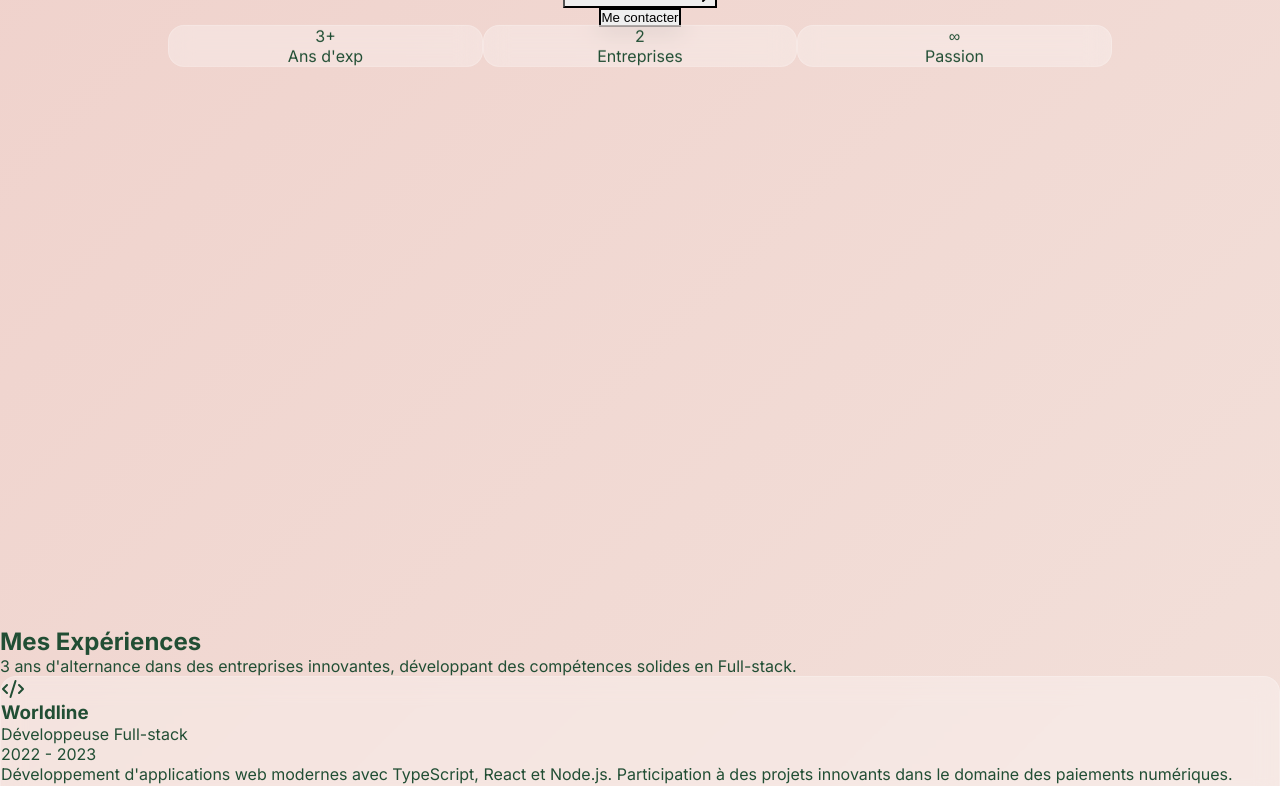
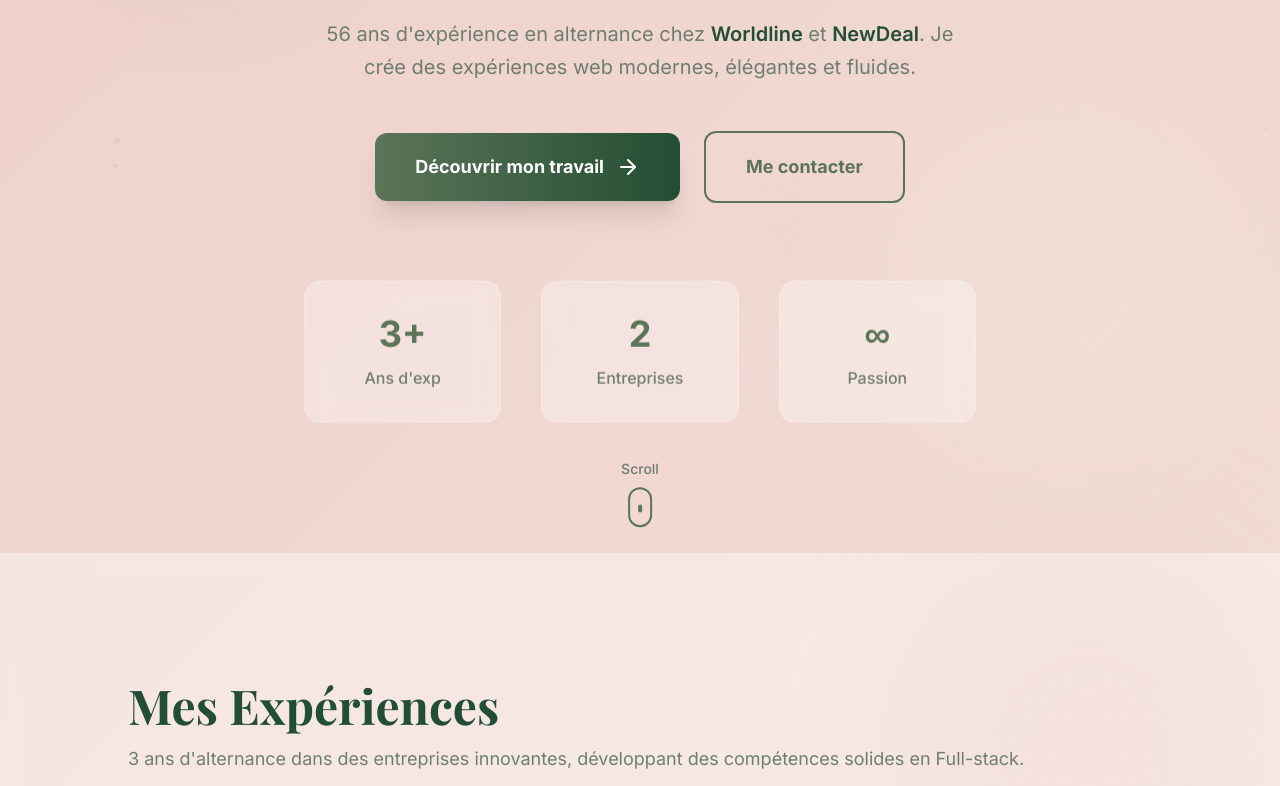
Before and after one commit to Chleau/mes-devops-portofolio, a Next.js app: page / in a window 1280 px wide. Shown: the part 420-1206 px from the top of the page. Built offline with nearby package versions, Linux system fonts and the light colour scheme.

Commit message:
refactor: update styles and dependencies for improved theming and layout

```diff
--- a/app/globals.css
+++ b/app/globals.css
@@ -1,12 +1,15 @@
 @import url('https://fonts.googleapis.com/css2?family=Inter:wght@400;500;600;700&family=Playfair+Display:wght@400;500;600;700&display=swap');
-@tailwind base;
-@tailwind components;
-@tailwind utilities;
+@import 'tailwindcss';
 
-* {
-  margin: 0;
-  padding: 0;
-  box-sizing: border-box;
+@theme {
+  --color-almond-light: #efd0ca;
+  --color-pale-oak: #f5ede7;
+  --color-dark-spruce: #214e34;
+  --color-dusty-olive: #5c7457;
+  --color-grey-olive: #6e7e70;
+
+  --font-display: 'Playfair Display', serif;
+  --font-sans: 'Inter', sans-serif;
 }
 
 html {
@@ -14,9 +17,9 @@ html {
 }
 
 body {
-  background: linear-gradient(135deg, #efd0ca 0%, #f5ede7 100%);
-  color: #214e34;
-  font-family: 'Inter', sans-serif;
+  background: linear-gradient(135deg, var(--color-almond-light) 0%, var(--color-pale-oak) 100%);
+  color: var(--color-dark-spruce);
+  font-family: var(--font-sans);
   overflow-x: hidden;
 }
 
@@ -40,14 +43,14 @@ body {
 }
 
 ::-webkit-scrollbar-track {
-  background-color: #efd0ca;
+  background-color: var(--color-almond-light);
 }
 
 ::-webkit-scrollbar-thumb {
-  background-color: #5c7457;
+  background-color: var(--color-dusty-olive);
   border-radius: 4px;
 }
 
 ::-webkit-scrollbar-thumb:hover {
-  background-color: #214e34;
+  background-color: var(--color-dark-spruce);
 }
--- a/tailwind.config.ts
+++ /dev/null
@@ -1,72 +0,0 @@
-import type { Config } from 'tailwindcss';
-
-const config: Config = {
-  content: [
-    './app/**/*.{js,ts,jsx,tsx,mdx}',
-    './components/**/*.{js,ts,jsx,tsx,mdx}',
-  ],
-  theme: {
-    extend: {
-      colors: {
-        // Custom palette
-        'almond': '#EFD0CA',
-        'almond-light': '#F5DED1',
-        'almond-dark': '#E8BFB2',
-        'pale-oak': '#C1BCAC',
-        'pale-oak-light': '#D0C9B8',
-        'pale-oak-dark': '#B2ADA0',
-        'grey-olive': '#979B8D',
-        'grey-olive-light': '#A6AAA0',
-        'grey-olive-dark': '#88897B',
-        'dusty-olive': '#5C7457',
-        'dusty-olive-light': '#6B8565',
-        'dusty-olive-dark': '#4D6348',
-        'dark-spruce': '#214E34',
-        'dark-spruce-light': '#2F6848',
-        'dark-spruce-dark': '#1A3D29',
-      },
-      fontFamily: {
-        sans: ['Inter', 'sans-serif'],
-        display: ['Playfair Display', 'serif'],
-      },
-      borderRadius: {
-        'xl': '20px',
-        '2xl': '32px',
-        '3xl': '48px',
-      },
-      boxShadow: {
-        'glass': '0 8px 32px rgba(0, 0, 0, 0.1)',
-        'glass-lg': '0 25px 50px rgba(0, 0, 0, 0.15)',
-      },
-      animation: {
-        'float': 'float 3s ease-in-out infinite',
-        'float-slow': 'float 4s ease-in-out infinite',
-        'glow': 'glow 2s ease-in-out infinite',
-        'shimmer': 'shimmer 3s ease-in-out infinite',
-      },
-      keyframes: {
-        float: {
-          '0%, 100%': { transform: 'translateY(0px)' },
-          '50%': { transform: 'translateY(-20px)' },
-        },
-        glow: {
-          '0%, 100%': { opacity: '1' },
-          '50%': { opacity: '0.8' },
-        },
-        shimmer: {
-          '0%': { backgroundPosition: '-1000px 0' },
-          '100%': { backgroundPosition: '1000px 0' },
-        },
-      },
-      backdropBlur: {
-        'xs': '2px',
-      },
-      backgroundImage: {
-        'gradient-radial': 'radial-gradient(var(--tw-gradient-stops))',
-      },
-    },
-  },
-  plugins: [],
-};
-
-export default config;
```
Also changed, not shown: package.json (+5 -5 lines), 1 other file (tests, documents, lock files or other folders).
